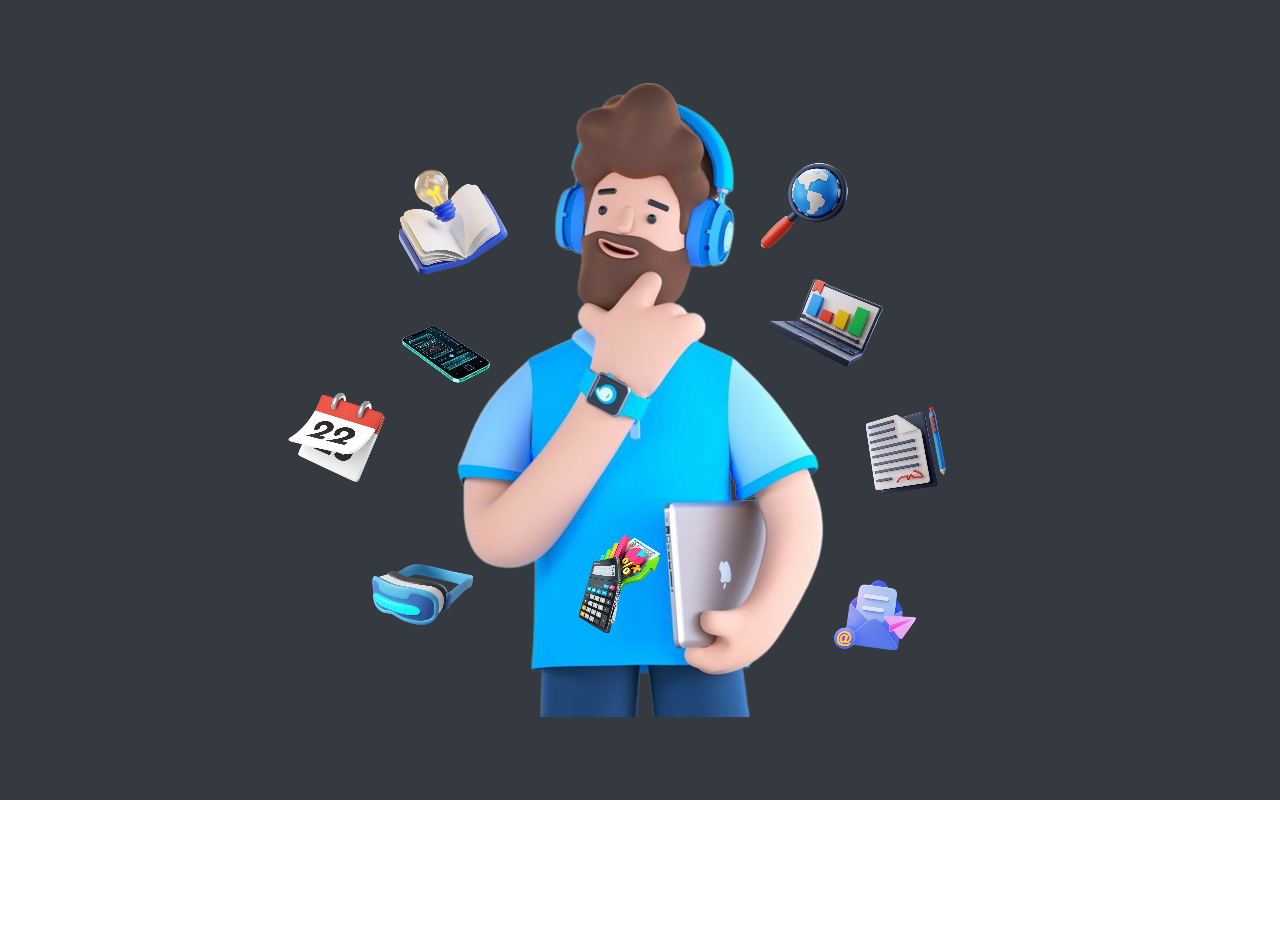
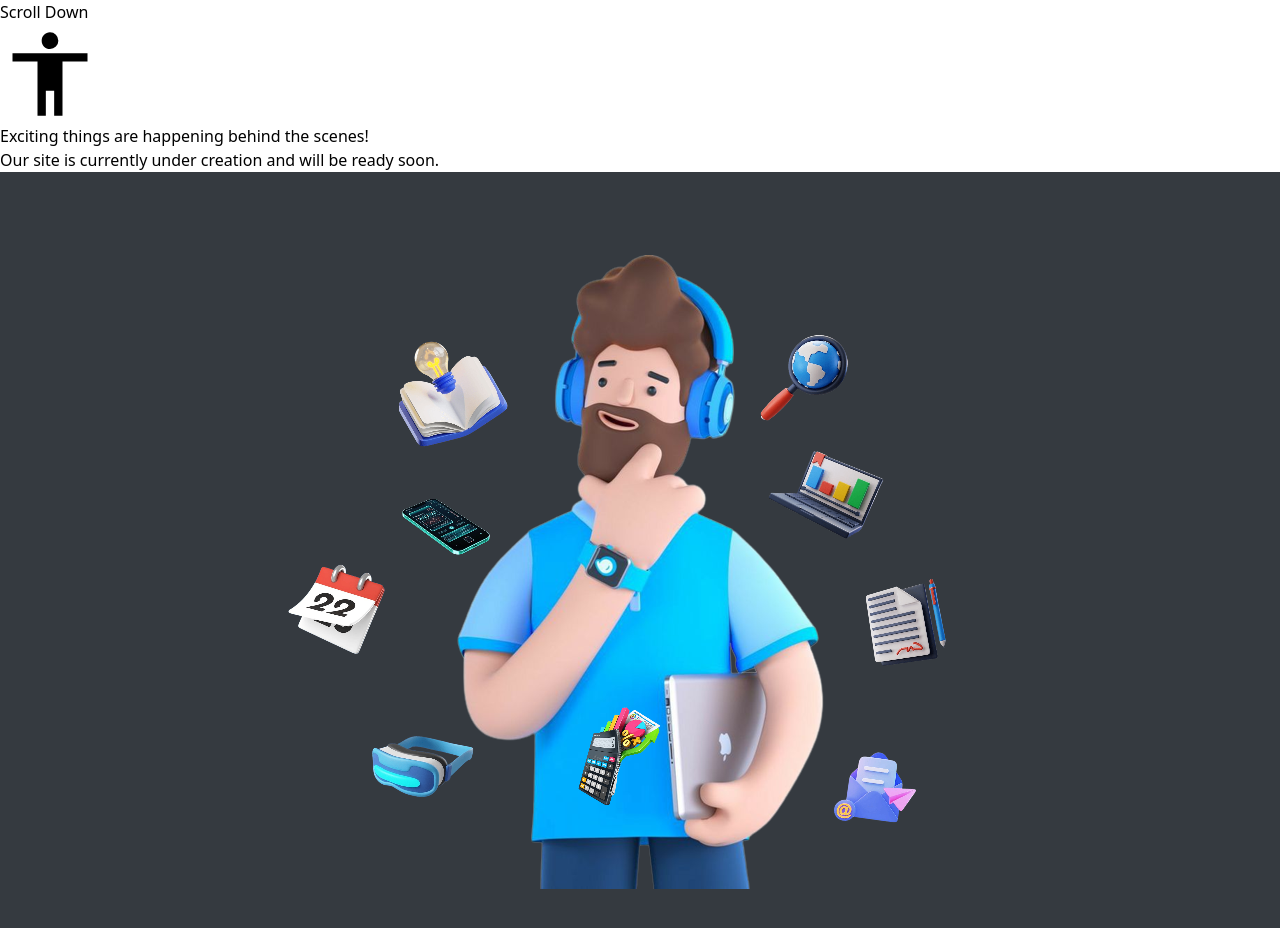
Before and after one commit to kbbaldaniya/Innovatech-Think, a Next.js app: page / in a window 1280 px wide. Shown: the top 928 px of the page. Before the commit the page ends 800 px from the top, so only its background shows below. Built offline with nearby package versions, Linux system fonts and the light colour scheme.

Commit message:
Update index.js

```diff
--- a/pages/index.js
+++ b/pages/index.js
@@ -4,7 +4,7 @@ import ScrollEffect from "../src/components/ScrollEffect";
 export default function Home() {
   return (
     <>
-      {/* <ScrollEffect /> */}
+      <ScrollEffect />
       <MouseMoveEffect />
     </>
   )
```
